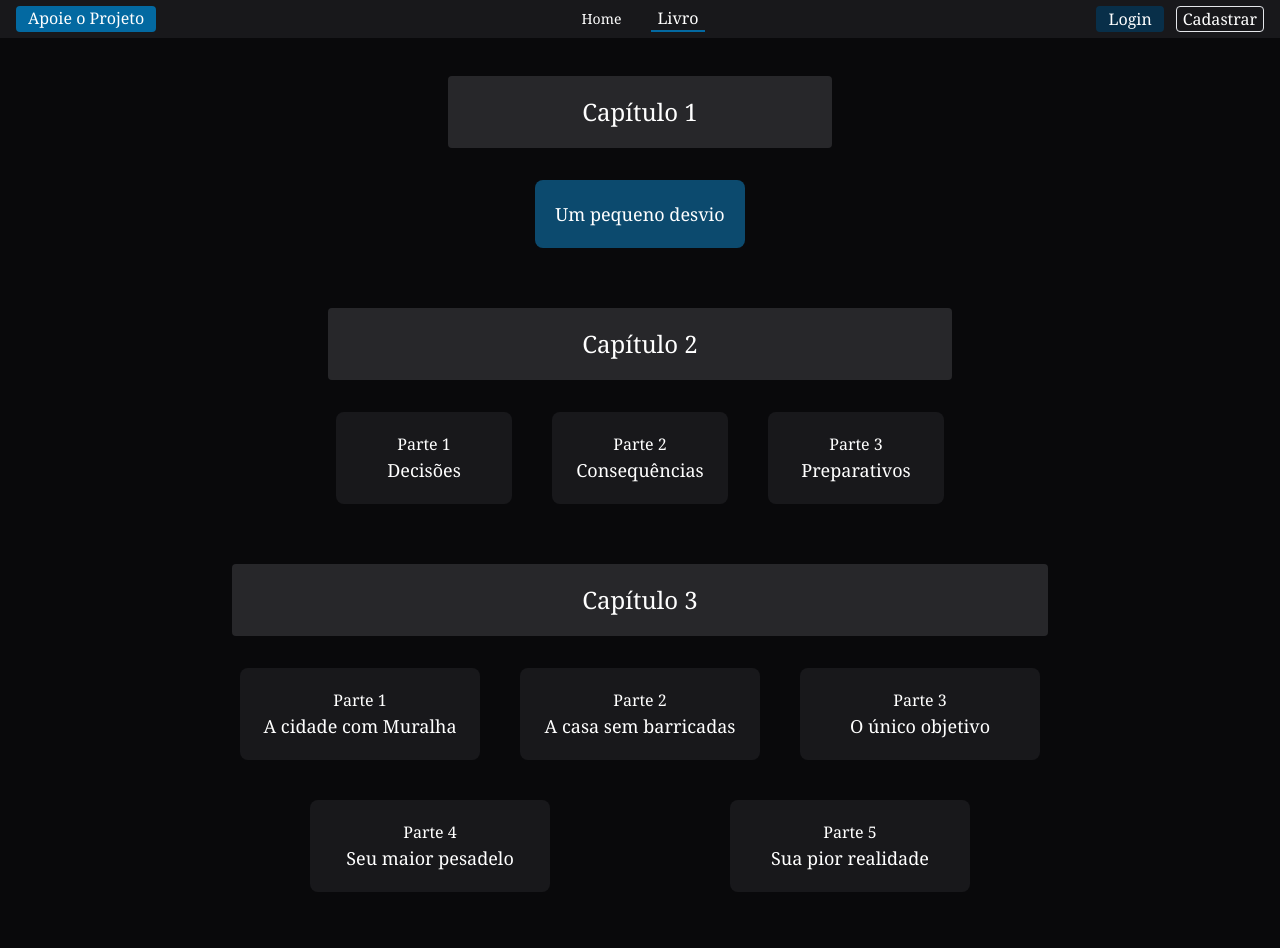
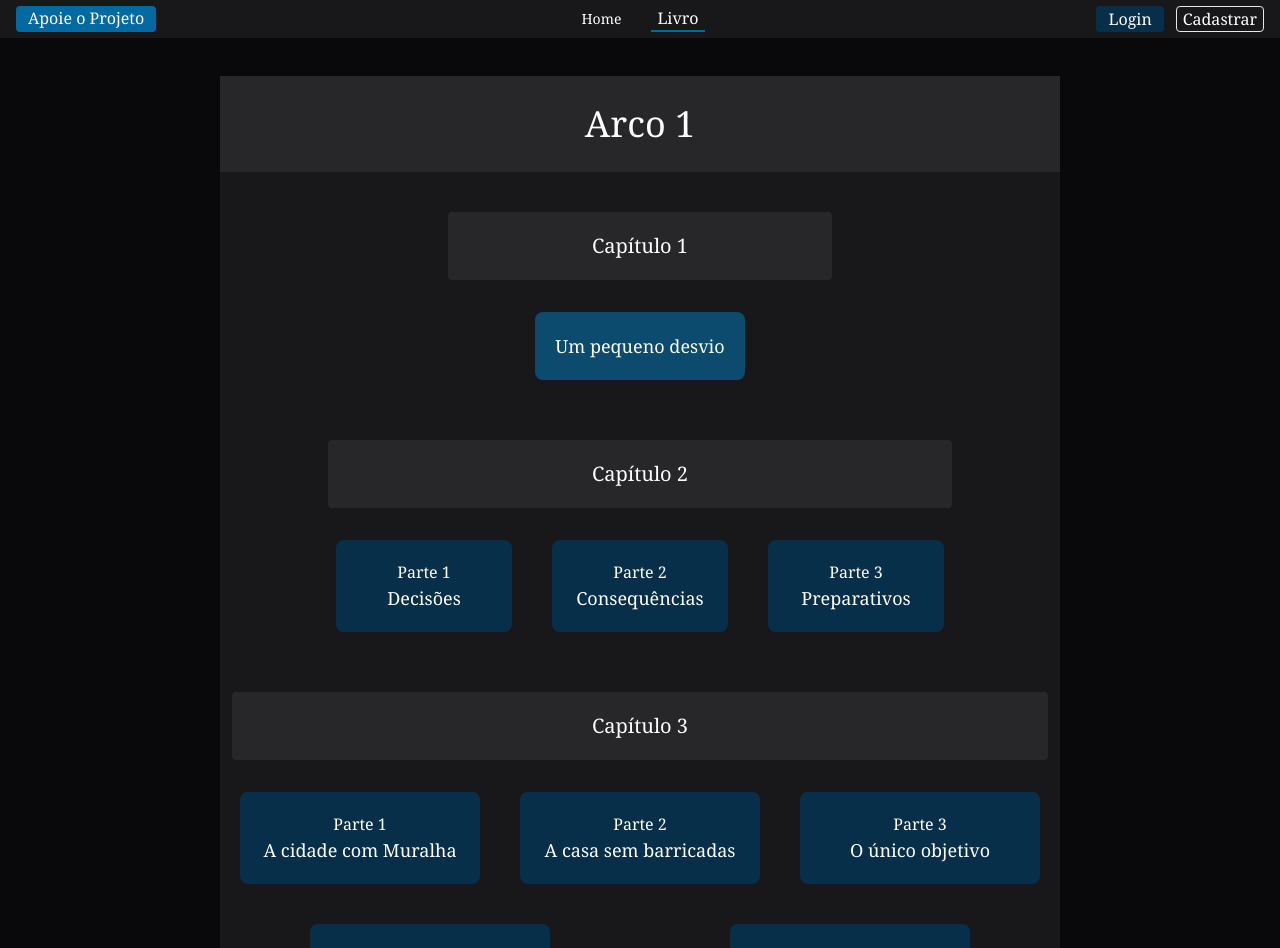
Before and after one commit to LucasSanchoLima/web-cura-corrosiva, a Next.js app: page /livro in a window 1280 px wide. Shown: the top 948 px of the page. Before the commit the page ends 912 px from the top, so only its background shows below. Built offline with nearby package versions, Linux system fonts and the light colour scheme; no server answers.

Commit message:
Titulo Arco 1

```diff
--- a/src/app/livro/page.tsx
+++ b/src/app/livro/page.tsx
@@ -3,8 +3,11 @@ import Link from "next/link";
 
 export default function Livro() {
   return (
-    <div className={`flex w-full text-center items-center flex-col ${FontMaquina.className}`}>
-      <p className="md:m-3 md:mt-10 p-5 w-full md:w-96 bg-zinc-800 md:rounded text-2xl">Capítulo 1</p>
+    <div className={`w-full flex items-center flex-col text-center ${FontMaquina.className}`}>
+      <div className="flex w-full md:w-auto items-center rounded-lg md:mt-10 flex-col bg-zinc-900">
+        <p className="p-7 w-full  text-4xl bg-zinc-800">Arco 1</p>
+
+        <p className="md:m-3 md:mt-10 p-5 w-full md:w-96 bg-zinc-800 md:rounded text-xl">Capítulo 1</p>
 
         <div className="flex flex-row">
           <Link
@@ -15,11 +18,11 @@ export default function Livro() {
           </Link>
         </div>
         <div className="w-full md:w-auto">
-        <p className="md:m-3 md:mt-10 p-5 w-full md:w-auto bg-zinc-800 md:rounded text-2xl">Capítulo 2</p>
+          <p className="md:m-3 md:mt-10 p-5 w-full md:w-auto bg-zinc-800 md:rounded text-xl">Capítulo 2</p>
           <div className="flex flex-col items-center md:flex-row">
             <Link
               href="/livro/Cap2"
-            className="m-5 p-5 w-44 rounded-lg bg-zinc-900"
+              className="m-5 p-5 w-44 rounded-lg bg-sky-950"
             >
               <div>
                 <p>Parte 1</p>
@@ -28,7 +31,7 @@ export default function Livro() {
             </Link>
             <Link
               href="/livro/Cap2P2"
-            className="m-5 p-5 w-44 rounded-lg bg-zinc-900"
+              className="m-5 p-5 w-44 rounded-lg bg-sky-950"
             >
               <div>
                 <p>Parte 2</p>
@@ -37,7 +40,7 @@ export default function Livro() {
             </Link>
             <Link
               href="/livro/Cap2P3"
-            className="m-5 p-5 w-44 rounded-lg bg-zinc-900"
+              className="m-5 p-5 w-44 rounded-lg bg-sky-950"
             >
               <div>
                 <p>Parte 3</p>
@@ -47,12 +50,12 @@ export default function Livro() {
           </div>
         </div>
         <div className="w-full md:w-auto">
-        <p className="md:m-3 md:mt-10 p-5 w-full md:w-auto bg-zinc-800 md:rounded text-2xl">Capítulo 3</p>
+          <p className="md:m-3 md:mt-10 p-5 w-full md:w-auto bg-zinc-800 md:rounded text-xl">Capítulo 3</p>
           <div>
             <div className="flex flex-col items-center md:flex-row">
               <Link
                 href="/livro/Cap3"
-              className="m-5 p-5 w-60 rounded-lg bg-zinc-900"
+                className="m-5 p-5 w-60 rounded-lg bg-sky-950"
               >
                 <div>
                   <p>Parte 1</p>
@@ -61,7 +64,7 @@ export default function Livro() {
               </Link>
               <Link
                 href="/livro/Cap3P2"
-              className="m-5 p-5 w-60 rounded-lg bg-zinc-900"
+                className="m-5 p-5 w-60 rounded-lg bg-sky-950"
               >
                 <div>
                   <p>Parte 2</p>
@@ -70,7 +73,7 @@ export default function Livro() {
               </Link>
               <Link
                 href="/livro/Cap3P2"
-              className="m-5 p-5 w-60 rounded-lg bg-zinc-900"
+                className="m-5 p-5 w-60 rounded-lg bg-sky-950"
               >
                 <div>
                   <p>Parte 3</p>
@@ -81,7 +84,7 @@ export default function Livro() {
             <div className="flex flex-col items-center justify-normal md:flex-row md:justify-around">
               <Link
                 href="/livro/Cap3P4"
-              className="m-5 p-5 w-60 rounded-lg bg-zinc-900"
+                className="m-5 p-5 w-60 rounded-lg bg-sky-950"
               >
                 <div>
                   <p>Parte 4</p>
@@ -90,7 +93,7 @@ export default function Livro() {
               </Link>
               <Link
                 href="/livro/Cap3P5"
-              className="m-5 p-5 w-60 rounded-lg bg-zinc-900"
+                className="m-5 p-5 w-60 rounded-lg bg-sky-950"
               >
                 <div>
                   <p>Parte 5</p>
@@ -101,5 +104,6 @@ export default function Livro() {
           </div>
         </div>
       </div>
+    </div>
   );
 }
--- a/src/html/Cap1.html
+++ b/src/html/Cap1.html
@@ -10,7 +10,7 @@
 <p> </p>
 <p>Davi permaneceu em silêncio, não tirando os olhos da estrada, preocupado com o pouco tempo de luz que ainda os restava. </p>
 <p> </p>
-<p>- Vamos Ursinho, você sabe que precisamos disso. - Disse Alice de forma suave .- A farmácia não vai sair do lugar. A gente merece um dia para nós. </p>
+<p>- Vamos Ursinho, você sabe que precisamos disso. - Disse Alice de forma suave. - A farmácia não vai sair do lugar. A gente merece um dia para nós. </p>
 <p> </p>
 <p>- Ok Amor, a gente pode acampar por um tempo. Já achou algum lugar aqui perto? </p>
 <p> </p>
```
Lines whose indentation alone changed are shown as unchanged.
